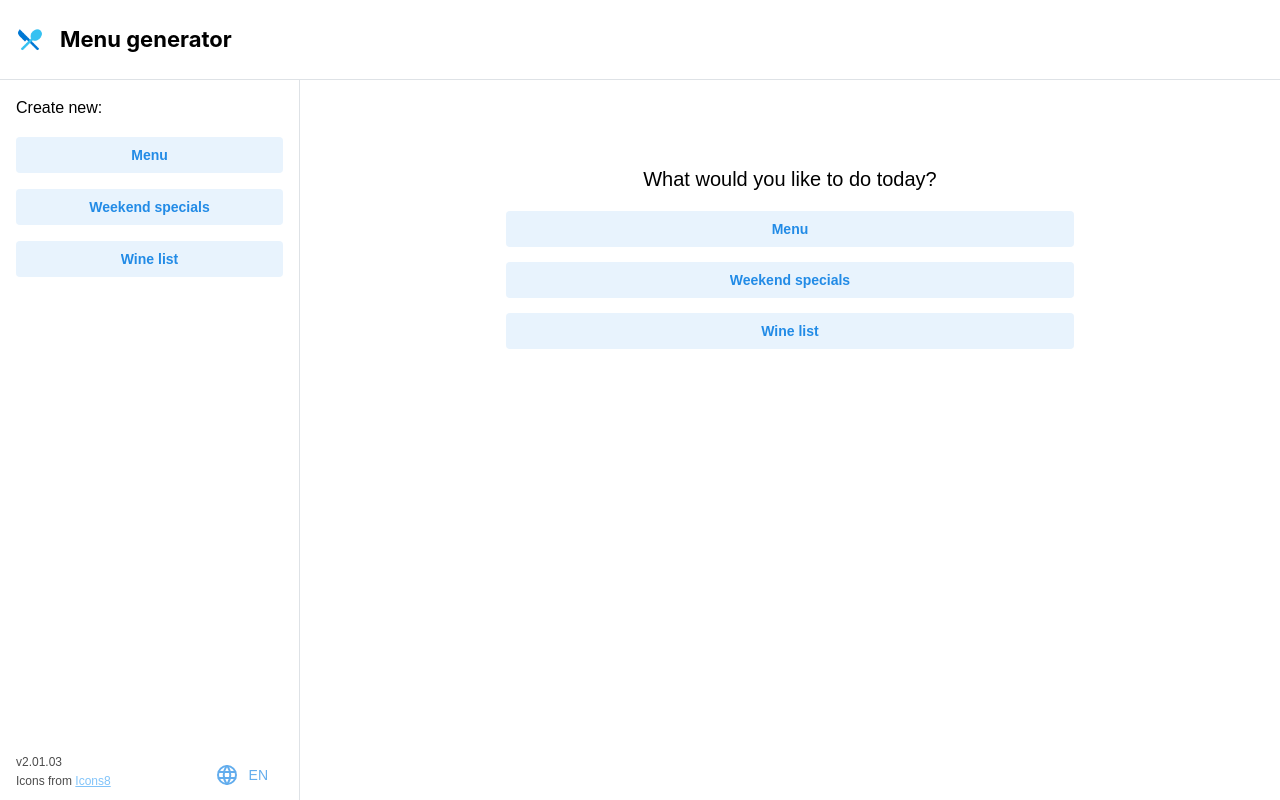
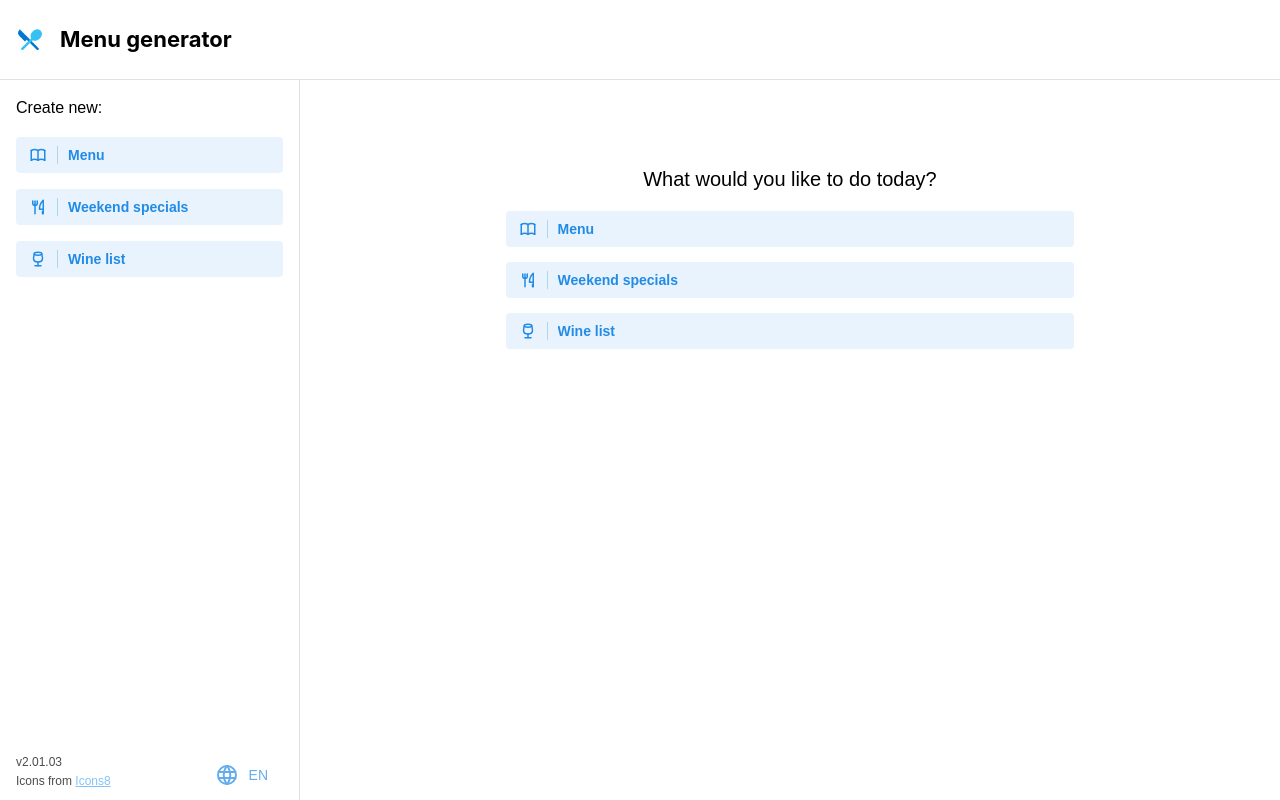
Before and after one commit to raulzc3/menu-generator, a React (Create React App) app: page / in a window 1280 px wide. Built offline with nearby package versions, Linux system fonts and the light colour scheme.

Commit message:
Add section icons

```diff
--- a/src/App.js
+++ b/src/App.js
@@ -12,6 +12,7 @@ import {
   Stack,
   Container,
   ActionIcon,
+  Divider,
 } from "@mantine/core";
 import { randomId, useDisclosure } from "@mantine/hooks";
 import { ModalsProvider } from "@mantine/modals";
@@ -25,6 +26,7 @@ import { useTranslation } from "react-i18next";
 import { useEffect, useState } from "react";
 import NavFiles from "./components/NavFiles";
 import Wine from "./views/Wine";
+import getSectionIcon from "./utils/sectionIcons";
 
 function App() {
   const [opened, { toggle }] = useDisclosure();
@@ -55,7 +57,7 @@ function App() {
         <AppShell
           header={{ height: { base: 60, md: 70, lg: 80 } }}
           navbar={{
-            width: { base: 225, md: 250, lg: 300 },
+            width: { base: 250, md: 250, lg: 300 },
             breakpoint: "sm",
             collapsed: { mobile: !opened },
           }}
@@ -81,6 +83,17 @@ function App() {
             </Text>
             <Stack>
               <Button
+                justify="left"
+                leftSection={
+                  <Group gap={10}>
+                    {getSectionIcon("menu")}
+                    <Divider
+                      orientation="vertical"
+                      size={"xs"}
+                      color="lightblue"
+                    />
+                  </Group>
+                }
                 variant="light"
                 component={Link}
                 onClick={toggle}
@@ -90,6 +103,17 @@ function App() {
                 {t("section_menu")}
               </Button>
               <Button
+                justify="left"
+                leftSection={
+                  <Group gap={10}>
+                    {getSectionIcon("finde")}
+                    <Divider
+                      orientation="vertical"
+                      size={"xs"}
+                      color="lightblue"
+                    />
+                  </Group>
+                }
                 variant="light"
                 component={Link}
                 onClick={toggle}
@@ -99,6 +123,17 @@ function App() {
                 {t("section_page")}
               </Button>
               <Button
+                justify="left"
+                leftSection={
+                  <Group gap={10}>
+                    {getSectionIcon("vino")}
+                    <Divider
+                      orientation="vertical"
+                      size={"xs"}
+                      color="lightblue"
+                    />
+                  </Group>
+                }
                 variant="light"
                 component={Link}
                 onClick={toggle}
--- a/src/components/NavFiles.jsx
+++ b/src/components/NavFiles.jsx
@@ -5,11 +5,20 @@ import {
   findFile,
   getAllFiles,
 } from "../utils/fileManager";
-import { Button, Divider, Flex, ScrollArea, Stack } from "@mantine/core";
+import {
+  Button,
+  Center,
+  Divider,
+  Flex,
+  Group,
+  ScrollArea,
+  Stack,
+} from "@mantine/core";
 import { useTranslation } from "react-i18next";
 import { Link, useLocation } from "react-router-dom";
 import NavFileMenu from "./NavFileMenu";
 import DownloadJSON from "../utils/downloadJSON";
+import getSectionIcon from "../utils/sectionIcons";
 
 export default function NavFiles({ toggle, activeId, setActiveId }) {
   const [files, setFiles] = useState([]);
@@ -56,6 +65,17 @@ export default function NavFiles({ toggle, activeId, setActiveId }) {
             {files.map((file, index) => (
               <Flex flex={1} gap={6}>
                 <Button
+                  justify="left"
+                  leftSection={
+                    <Group gap={10}>
+                      {getSectionIcon(file.type)}
+                      <Divider
+                        orientation="vertical"
+                        size={"xs"}
+                        color="lightblue"
+                      />
+                    </Group>
+                  }
                   variant="light"
                   component={Link}
                   onClick={() => {
--- /dev/null
+++ b/src/utils/sectionIcons.js
@@ -0,0 +1,12 @@
+import { IconBook, IconGlass, IconToolsKitchen2 } from "@tabler/icons-react";
+
+const sectionIcons = {
+  menu: <IconBook size={18} />,
+  vino: <IconGlass size={18} />,
+  finde: <IconToolsKitchen2 size={18} />,
+};
+
+export default function getSectionIcon(section) {
+  console.log(section);
+  return section ? sectionIcons[section] : null;
+}
--- a/src/views/Main.jsx
+++ b/src/views/Main.jsx
@@ -1,6 +1,7 @@
-import { Flex, Text, Button } from "@mantine/core";
+import { Flex, Text, Button, Group, Divider } from "@mantine/core";
 import { Link } from "react-router-dom";
 import { useTranslation } from "react-i18next";
+import getSectionIcon from "../utils/sectionIcons";
 
 export default function Main(props) {
   const { t } = useTranslation();
@@ -16,6 +17,13 @@ export default function Main(props) {
         {t("main_welcome_text")}
       </Text>
       <Button
+        justify="left"
+        leftSection={
+          <Group gap={10}>
+            {getSectionIcon("menu")}
+            <Divider orientation="vertical" size={"xs"} color="lightblue" />
+          </Group>
+        }
         variant="light"
         w={"60%"}
         component={Link}
@@ -26,6 +34,13 @@ export default function Main(props) {
         {t("section_menu")}
       </Button>
       <Button
+        justify="left"
+        leftSection={
+          <Group gap={10}>
+            {getSectionIcon("finde")}
+            <Divider orientation="vertical" size={"xs"} color="lightblue" />
+          </Group>
+        }
         variant="light"
         w={"60%"}
         component={Link}
@@ -36,6 +51,13 @@ export default function Main(props) {
         {t("section_page")}
       </Button>
       <Button
+        justify="left"
+        leftSection={
+          <Group gap={10}>
+            {getSectionIcon("vino")}
+            <Divider orientation="vertical" size={"xs"} color="lightblue" />
+          </Group>
+        }
         variant="light"
         w={"60%"}
         component={Link}
```
